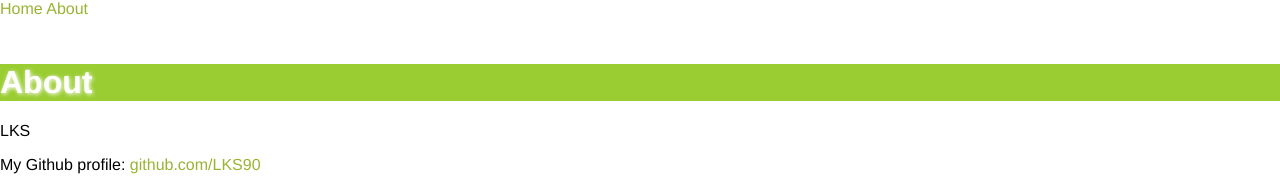
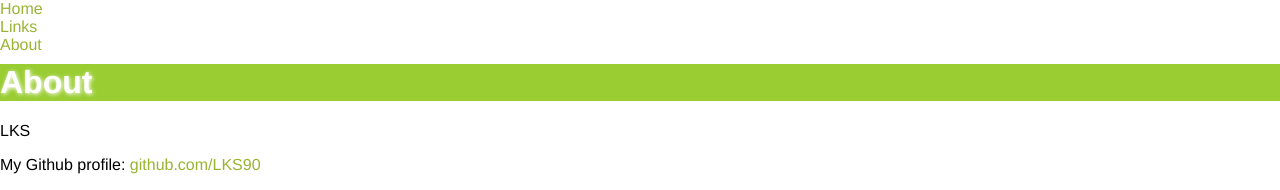
Before and after one commit to LKS90/LKS90.github.io, a Jekyll site: the page built from about/index.html, in a window 1280 px wide. Shown: the top 190 px of the page. Built offline with Jekyll 4.4.1, drawn with Linux system fonts in a browser that asks for light colours.

Commit message:
Update default.html

```diff
--- a/_layouts/default.html
+++ b/_layouts/default.html
@@ -17,7 +17,29 @@
 </head>
 <body>
 	<div class="outer"><div class="header">
-       	<a href="/">Home</a> <a href="/about">About</a>
+       	<div class="column">
+
+  <div class="portlet">
+    <div class="portlet-header">Home</div>
+  </div>
+
+</div>
+
+<div class="column">
+
+  <div class="portlet">
+    <div class="portlet-header">Links</div>
+  </div>
+
+</div>
+
+<div class="column">
+
+  <div class="portlet">
+    <div class="portlet-header">About</div>
+  </div>
+
+</div>
     	</div></div><!-- /.header -->
 	<div class="content">
 
```
